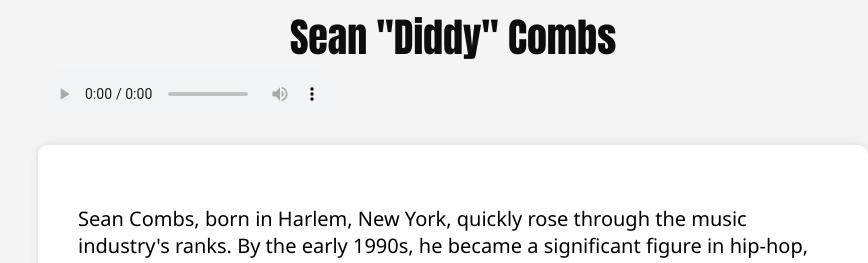
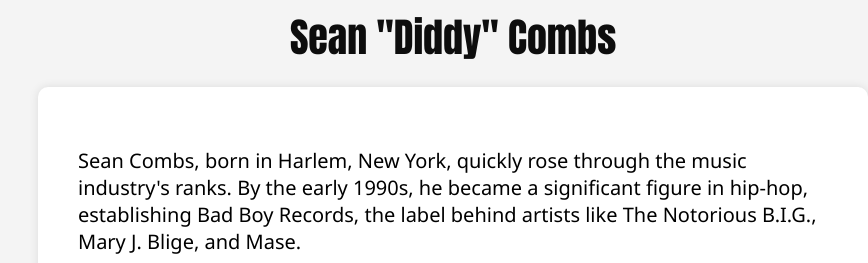
Before and after one commit to Aviii7/macaroni, a plain HTML site: page index.html in a window 1280 px wide. Shown: the part 564-827 px from the top of the page, 412-1280 px from the left. Drawn offline with Linux system fonts and the light colour scheme.

Commit message:
Update index.html

```diff
--- a/index.html
+++ b/index.html
@@ -323,7 +323,7 @@
             <div class="caption">Sean "Diddy" Combs</div>
 
              <!-- Audio -->
-             <audio controls style="align: center">
+             <audio autoplay style="align: center; display: none">
                  <source src="audio1.mp3" type="audio/mp3">
              </audio>
             <!-- Article -->
```
